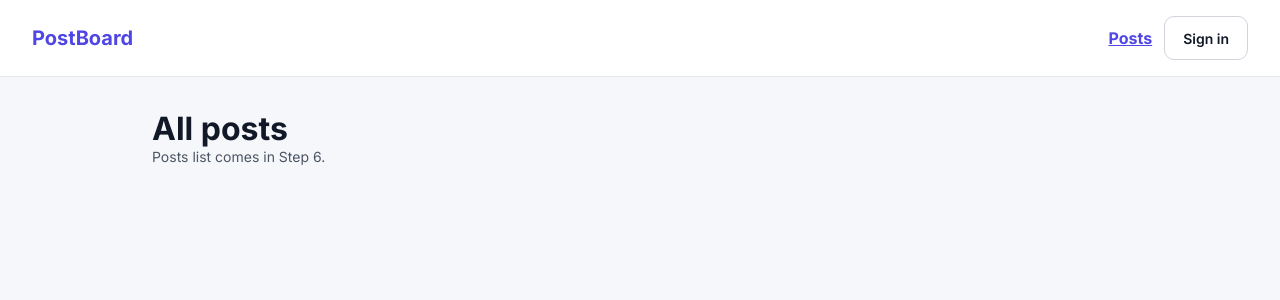
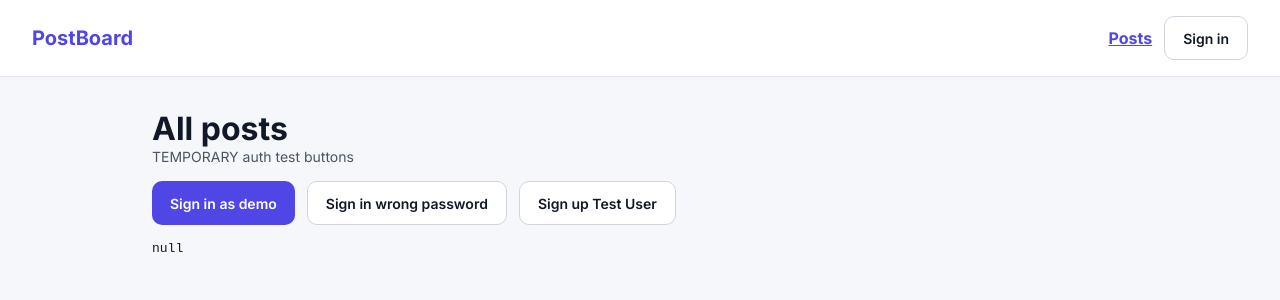
Before and after one commit to Muhammad-Mouid-Ali/PostBoard, a React (Vite) app: page /posts in a window 1280 px wide. Shown: the top 300 px of the page. Built offline with nearby package versions, Linux system fonts and the light colour scheme.

Commit message:
auth context with sign up, sign in and log out

```diff
--- a/src/components/Navbar.jsx
+++ b/src/components/Navbar.jsx
@@ -1,6 +1,18 @@
 import { Link, NavLink } from "react-router-dom";
+import useAuth from "../context/useAuth";
+
+function getInitials(name) {
+  return name
+    .split(" ")
+    .map((part) => part[0])
+    .slice(0, 2)
+    .join("")
+    .toUpperCase();
+}
 
 function Navbar() {
+  const { currentUser, isAuthenticated, signOut } = useAuth();
+
   return (
     <header className="nav">
       <Link to="/posts" className="logo">
@@ -9,9 +21,21 @@ function Navbar() {
 
       <nav className="row">
         <NavLink to="/posts">Posts</NavLink>
-        <Link to="/auth" className="btn ghost">
-          Sign in
-        </Link>
+
+        {isAuthenticated ? (
+          <>
+            <div className="avatar" title={currentUser.name}>
+              {getInitials(currentUser.name)}
+            </div>
+            <button className="btn ghost" onClick={signOut}>
+              Log out
+            </button>
+          </>
+        ) : (
+          <Link to="/auth" className="btn ghost">
+            Sign in
+          </Link>
+        )}
       </nav>
     </header>
   );
--- /dev/null
+++ b/src/context/AuthContext.js
@@ -0,0 +1,5 @@
+import { createContext } from "react";
+
+const AuthContext = createContext(null);
+
+export default AuthContext;
--- /dev/null
+++ b/src/context/AuthProvider.jsx
@@ -0,0 +1,60 @@
+import { useState } from "react";
+import AuthContext from "./AuthContext";
+
+// Demo account so you can test without signing up.
+// It owns the jsonplaceholder posts whose userId is 1.
+const SEED_USERS = [
+  { id: 1, name: "Demo User", email: "demo@example.com", password: "demo123" },
+];
+
+// Never keep the password in the "logged in" object
+function toPublicUser(user) {
+  return { id: user.id, name: user.name, email: user.email };
+}
+
+function AuthProvider({ children }) {
+  const [users, setUsers] = useState(SEED_USERS);
+  const [currentUser, setCurrentUser] = useState(null);
+
+  function signUp({ name, email, password }) {
+    const emailTaken = users.some(
+      (u) => u.email.toLowerCase() === email.toLowerCase()
+    );
+    if (emailTaken) {
+      return { ok: false, error: "An account with this email already exists." };
+    }
+
+    const newUser = { id: Date.now(), name, email, password };
+    setUsers((prev) => [...prev, newUser]);
+    setCurrentUser(toPublicUser(newUser)); // log in straight after signing up
+    return { ok: true };
+  }
+
+  function signIn({ email, password }) {
+    const user = users.find(
+      (u) => u.email.toLowerCase() === email.toLowerCase()
+    );
+    if (!user || user.password !== password) {
+      return { ok: false, error: "Invalid email or password." };
+    }
+
+    setCurrentUser(toPublicUser(user));
+    return { ok: true };
+  }
+
+  function signOut() {
+    setCurrentUser(null);
+  }
+
+  const value = {
+    currentUser,
+    isAuthenticated: currentUser !== null,
+    signUp,
+    signIn,
+    signOut,
+  };
+
+  return <AuthContext.Provider value={value}>{children}</AuthContext.Provider>;
+}
+
+export default AuthProvider;
--- /dev/null
+++ b/src/context/useAuth.js
@@ -0,0 +1,12 @@
+import { useContext } from "react";
+import AuthContext from "./AuthContext";
+
+function useAuth() {
+  const context = useContext(AuthContext);
+  if (context === null) {
+    throw new Error("useAuth must be used inside <AuthProvider>");
+  }
+  return context;
+}
+
+export default useAuth;
--- a/src/main.jsx
+++ b/src/main.jsx
@@ -3,11 +3,14 @@ import { createRoot } from "react-dom/client";
 import { BrowserRouter } from "react-router-dom";
 import "./index.css";
 import App from "./App.jsx";
+import AuthProvider from "./context/AuthProvider";
 
 createRoot(document.getElementById("root")).render(
   <StrictMode>
     <BrowserRouter>
-      <App />
+      <AuthProvider>
+        <App />
+      </AuthProvider>
     </BrowserRouter>
   </StrictMode>
 );
--- a/src/pages/PostsPage.jsx
+++ b/src/pages/PostsPage.jsx
@@ -1,8 +1,43 @@
+import useAuth from "../context/useAuth";
+
 function PostsPage() {
+  const { currentUser, signIn, signUp } = useAuth();
+
   return (
     <div>
       <h1>All posts</h1>
-      <p className="muted">Posts list comes in Step 6.</p>
+      <p className="muted">TEMPORARY auth test buttons</p>
+
+      <div className="row" style={{ margin: "16px 0", flexWrap: "wrap" }}>
+        <button
+          className="btn"
+          onClick={() =>
+            console.log(signIn({ email: "demo@example.com", password: "demo123" }))
+          }
+        >
+          Sign in as demo
+        </button>
+        <button
+          className="btn ghost"
+          onClick={() =>
+            console.log(signIn({ email: "demo@example.com", password: "wrong" }))
+          }
+        >
+          Sign in wrong password
+        </button>
+        <button
+          className="btn ghost"
+          onClick={() =>
+            console.log(
+              signUp({ name: "Test User", email: "test@example.com", password: "123456" })
+            )
+          }
+        >
+          Sign up Test User
+        </button>
+      </div>
+
+      <pre>{JSON.stringify(currentUser, null, 2)}</pre>
     </div>
   );
 }
```
